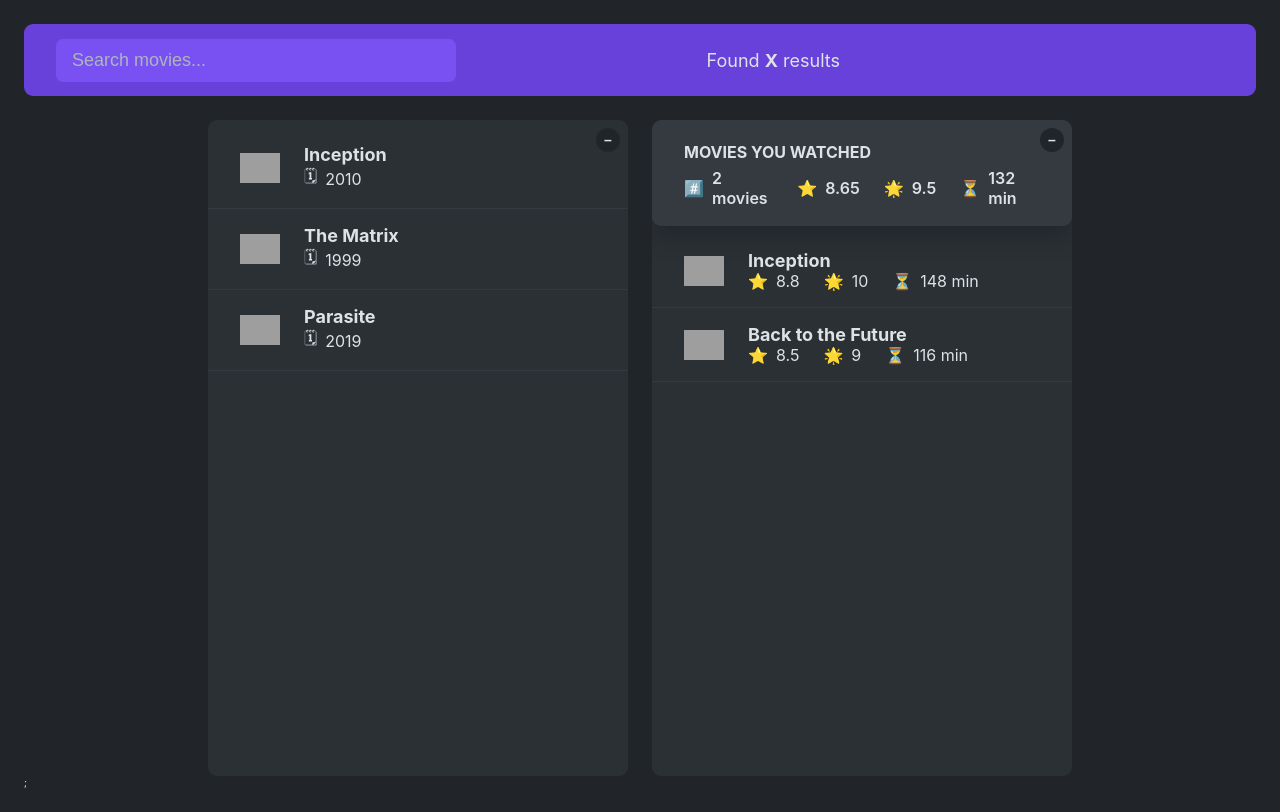
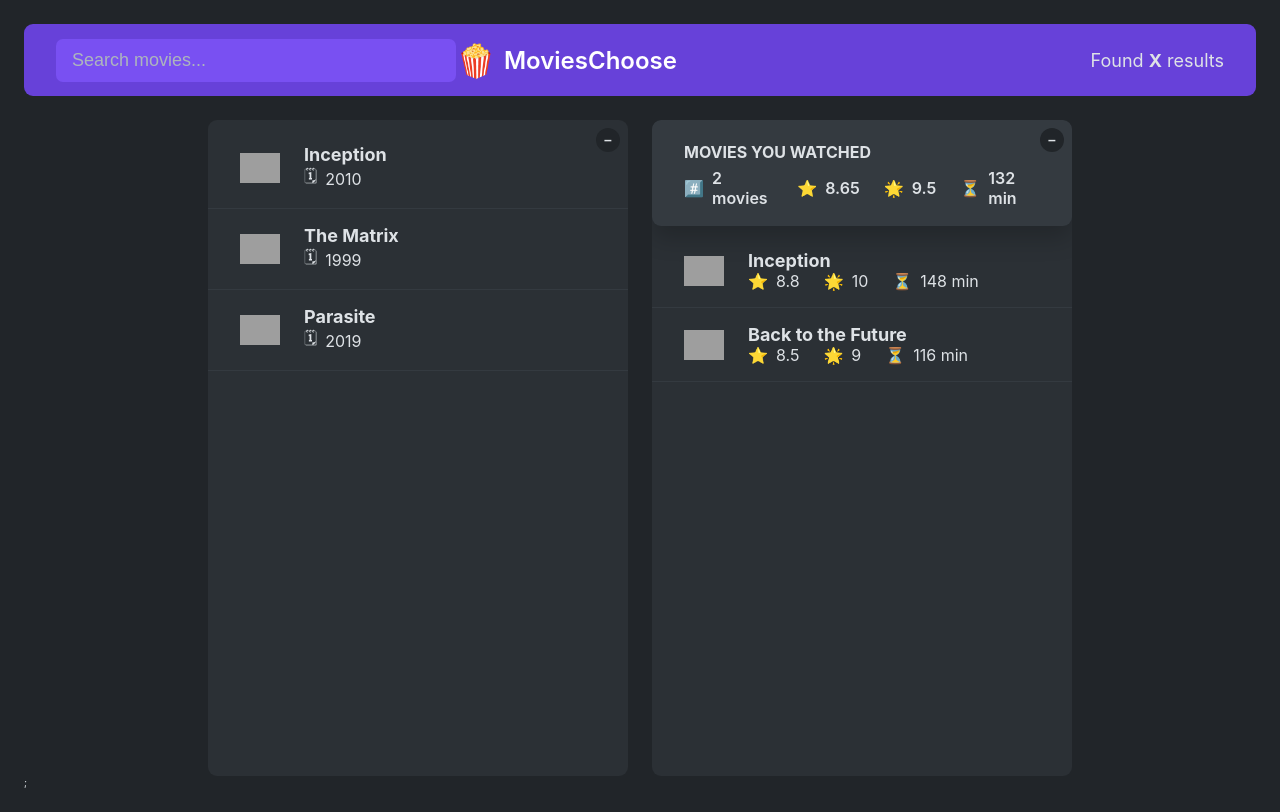
Before and after one commit to huytran72/Movies_Choose, a React (Create React App) app in the folder movies_choose/: page / in a window 1280 px wide. Built offline with nearby package versions, Linux system fonts and the light colour scheme; grey boxes are pictures that could not be loaded.

Commit message:
Update App.js

```diff
--- a/movies_choose/src/App.js
+++ b/movies_choose/src/App.js
@@ -63,6 +63,7 @@ function NavBar() {
   return (
     <nav className="nav-bar">
       <Search />
+      <Logo />
       <p className="num-results">
         Found <strong>X</strong> results
       </p>
```
